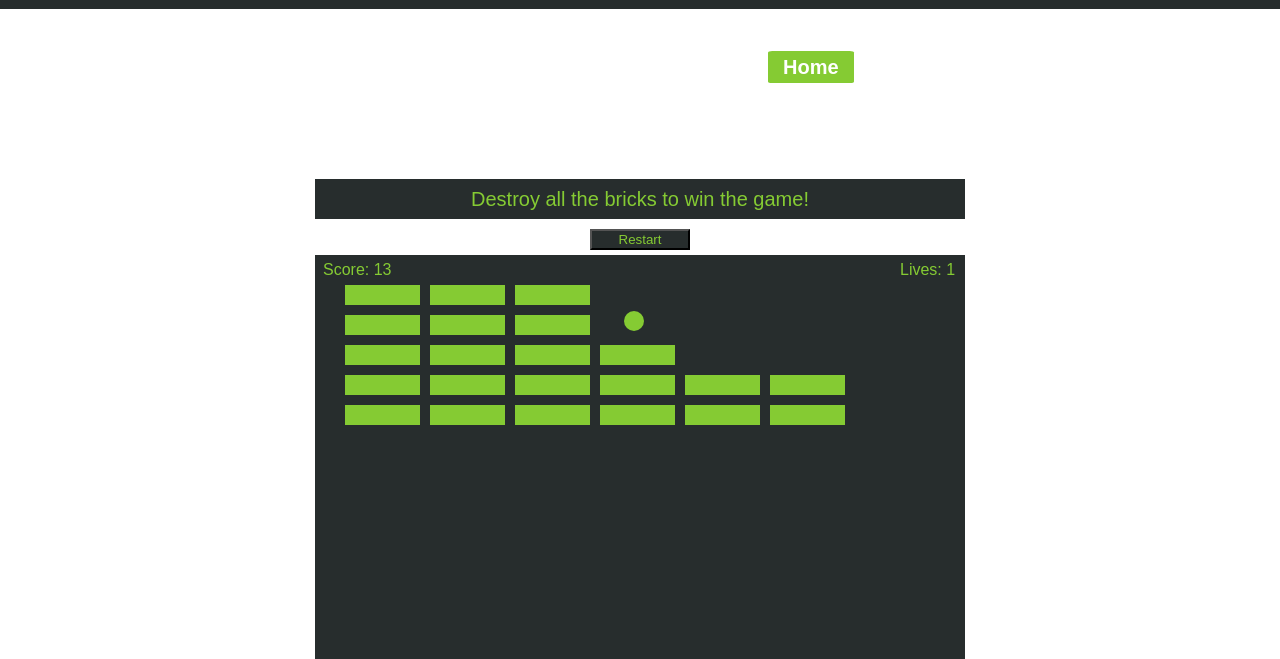
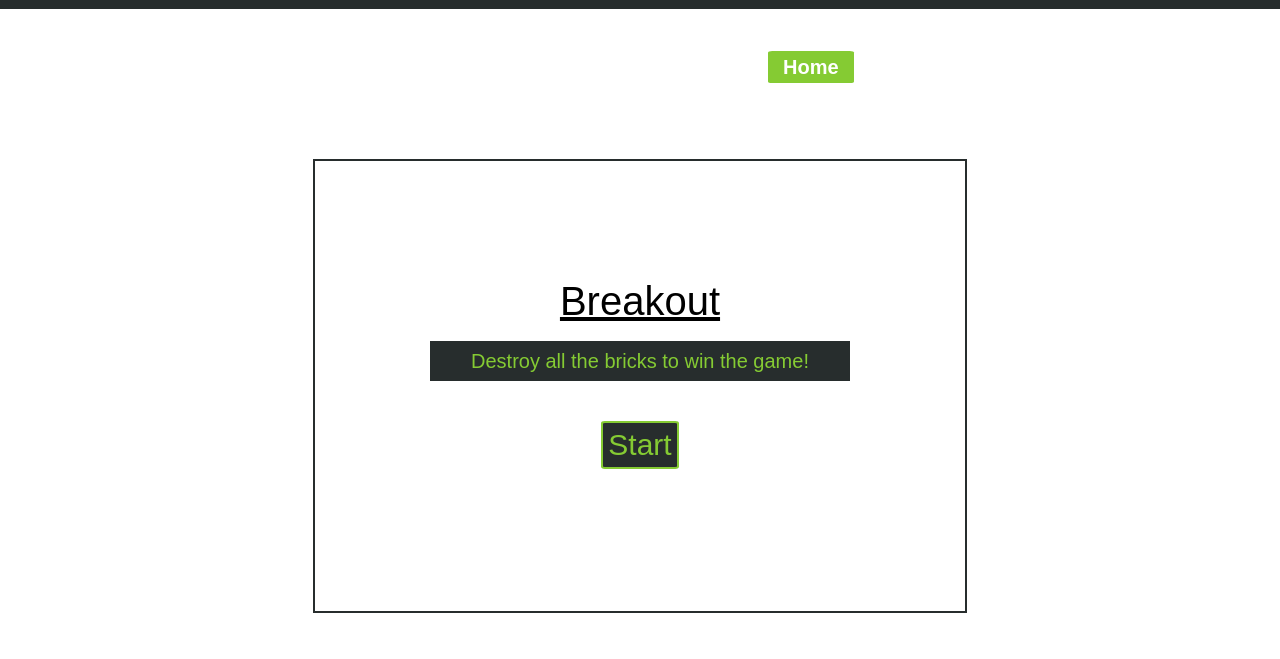
Before and after one commit to DeusVastator/MyWebsite, a plain HTML site: page Alfonso-Website/index.html in a window 1280 px wide. Shown: the part 141-800 px from the top of the page. Drawn offline with nearby package versions, Linux system fonts and the light colour scheme.

Commit message:
v1.7
Created a start screen for the breakout game in the homepage. Added jquery file to do it.

```diff
--- a/Alfonso-Website/css/style.css
+++ b/Alfonso-Website/css/style.css
@@ -630,8 +630,8 @@ button#restart {
     color:#85CB33;
 }
 
-.game {
-    display:block;
+#game {
+    display:none;
     width:650px;
     margin:auto;
     background-color: white;
@@ -646,13 +646,50 @@ button#restart {
     margin-bottom: 10px;
     background-color: #272D2D;
     padding: 10px;
-    margin-top: 0;
+    margin-top: 20px;
+    width: 400px;
+    margin-left: auto;
+    margin-right: auto;
 }
 
 #winner {
     margin-top: 10px;
 
 }
+
+
+/*splash screen for game */
+
+#splashscreen {
+    display: block;
+    border: solid 2px #272D2D;
+    width: 650px;
+    height: 450px;
+    margin-top: 300px;
+    margin-left: auto;
+    margin-right: auto;
+
+
+}
+
+#startbutton {
+    display: block;
+    margin-left: auto;
+    margin-right: auto;
+    margin-top: 40px;
+    font-size: 30px;
+    padding: 5px;
+    background-color: #272D2D;
+    color: #85CB33;
+}
+
+#splashscreen h1 {
+    margin-top: 120px;
+}
+
+
+
+
 
 /* contact page */
 
--- a/Alfonso-Website/index.html
+++ b/Alfonso-Website/index.html
@@ -53,18 +53,22 @@
 
 
 
+        <div id="splashscreen">
+            <h1>Breakout</h1>
+            <h2 class="title">
+            <p>Destroy all the bricks to win the game!</p>
+        </h2>
+            <input id="startbutton" type="button" value="Start"/>
+        </div>
 
-
-    <div class="game">
+    <div id="game">
         <section id="winner">
             <h1 class="title">YOU WIN, CONGRATULATIONS!</h1>
         </section>
         <section id="gameOver">
 		  <h1 class="title">Game Over Noob!</h1>
 	   </section>
-        <h2 class="title">
-            <p>Destroy all the bricks to win the game!</p>
-        </h2>
+
         <button id="restart" onclick="reload()">Restart</button>
         <canvas id="brick" width="650" height="450"></canvas>
 
@@ -102,6 +106,7 @@
     <script src="https://ajax.googleapis.com/ajax/libs/jquery/3.2.1/jquery.min.js"></script>
 
     <script src="js/brick.js"></script>
+    <script src="js/startscreen.js"></script>
        <script src="js/main.js"></script>
 </body>
 
--- /dev/null
+++ b/Alfonso-Website/js/startscreen.js
@@ -0,0 +1,6 @@
+$( document ).ready(function() {
+  $("#startbutton").click(function () {
+        $("#splashscreen").hide();
+        $("#game").show();
+    });
+});
```
